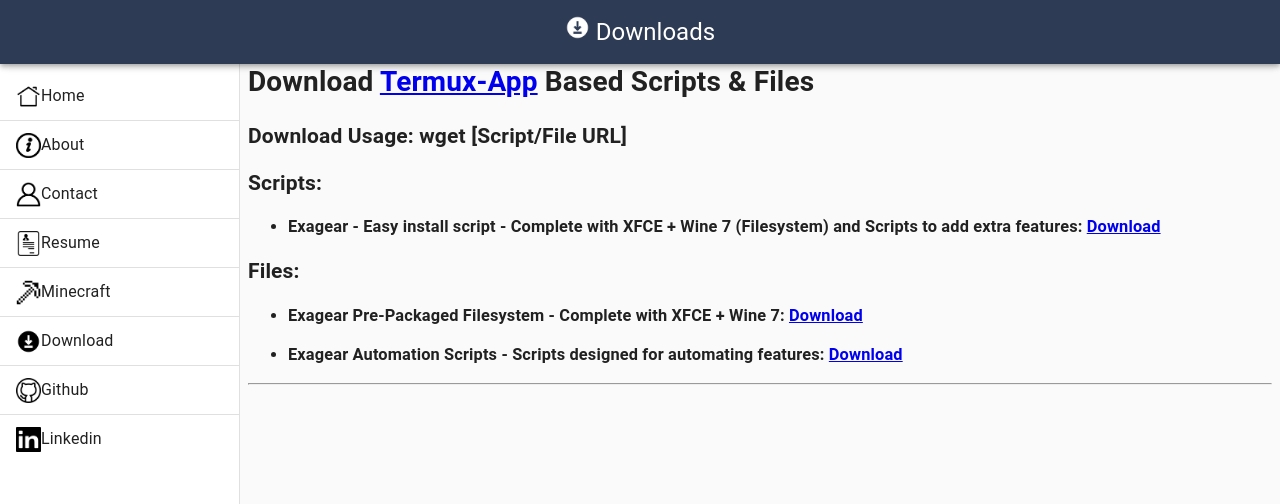
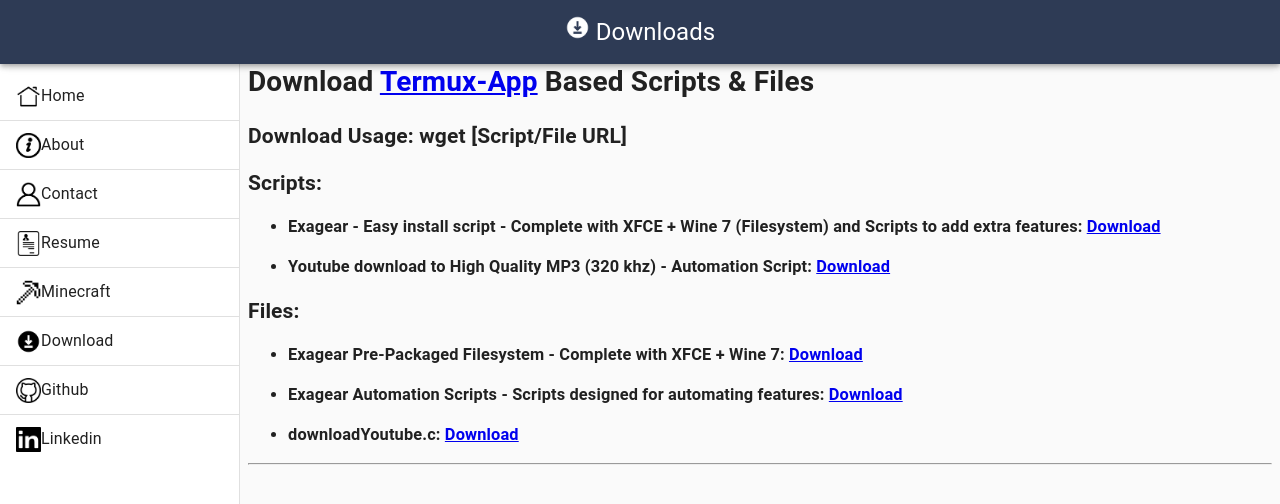
Before and after one commit to bdwandry/Portfolio-Site, a React (Create React App) app: page /download in a window 1280 px wide. Shown: the top 504 px of the page. Built offline with nearby package versions, Linux system fonts and the light colour scheme.

Commit message:
Added more download options

```diff
--- a/src/Page-Information/download.js
+++ b/src/Page-Information/download.js
@@ -12,11 +12,13 @@
 
     const TermuxScripts = [
         {Text: "Exagear - Easy install script - Complete with XFCE + Wine 7 (Filesystem) and Scripts to add extra features", location: "https://bryanwandrych.com/Downloads/Termux/Scripts/setup-Exagear-Debian10-XFCE-Wine7.sh", Description: "Not Yet Setup"},
+        {Text: "Youtube download to High Quality MP3 (320 khz) - Automation Script", location: "https://bryanwandrych.com/Downloads/Termux/Scripts/setup-YouTube-DL.sh", Description: "Not Yet Setup"},
     ]
 
     const TermuxFiles = [
         {Text: "Exagear Pre-Packaged Filesystem - Complete with XFCE + Wine 7", location: "https://bryanwandrych.com/Downloads/Termux/Files/Exagear-Debian-Buster-Termux.zip", Description: "Not Yet Setup"},
         {Text: "Exagear Automation Scripts - Scripts designed for automating features", location: "https://bryanwandrych.com/Downloads/Termux/Files/Exagear-Scripts.zip", Description: "Not Yet Setup"},
+        {Text: "downloadYoutube.c", location: "https://bryanwandrych.com/Downloads/Termux/Files/downloadYoutube.c", Description: "Not Yet Setup"},
     ]
 
     return (
```
